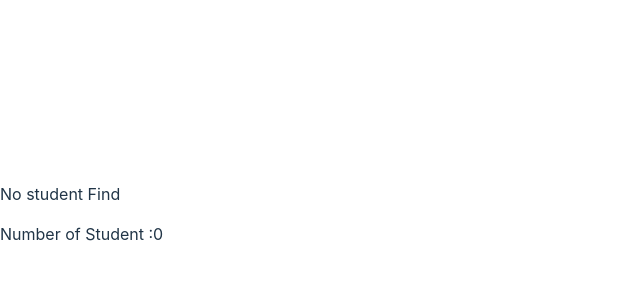
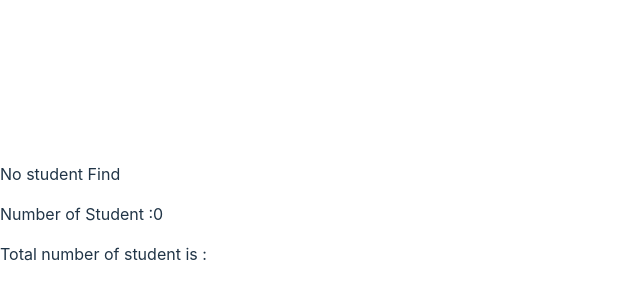
Before and after one commit to rajendra-rauta/React_v19, a React (Vite) app: page / in a window 1280 px wide. Shown: the part 186-486 px from the top of the page, without its empty margins (0-640 px from the left). Built offline with nearby package versions, Linux system fonts and the light colour scheme.

Commit message:
prattice

```diff
--- a/src/pratics.jsx
+++ b/src/pratics.jsx
@@ -5,5 +5,6 @@ export const Prattices = ()=>{
     return <>
         <p>{std.length ==0 && "No student Find"}</p>
         <p>Number of Student :{std.length}</p>
+        <p>Total number of student is : </p>
     </>
 }
```
